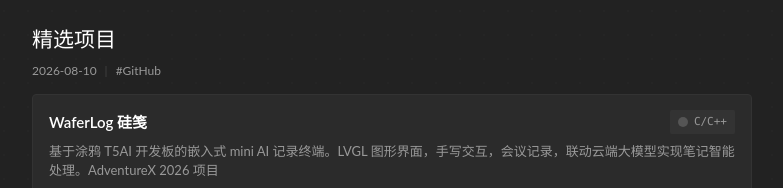
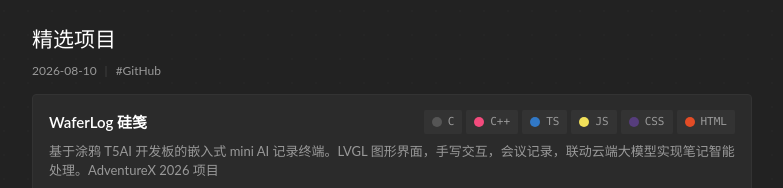
Before and after one commit to Zaienscookie/zain-blog, a plain HTML site: page index.html in a window 1280 px wide. Shown: the part 889-1077 px from the top of the page, without its empty margins (248-1031 px from the left). Drawn offline with Linux system fonts and the light colour scheme.

Commit message:
Show all WaferLog language badges in header

```diff
--- a/index.html
+++ b/index.html
@@ -93,7 +93,7 @@
       <div class="post-body">
 
                 <div class="proj-item">
-          <div class="proj-head"><span class="proj-name">WaferLog 硅笺</span><span class="proj-lang lang-c">C/C++</div>
+          <div class="proj-head"><span class="proj-name">WaferLog 硅笺</span><span class="proj-langs"><span class="proj-lang lang-c">C</span><span class="proj-lang lang-cpp">C++</span><span class="proj-lang lang-typescript">TS</span><span class="proj-lang lang-javascript">JS</span><span class="proj-lang lang-css">CSS</span><span class="proj-lang lang-html">HTML</span></span></div>
           <p class="proj-desc"><span class="zh">基于涂鸦 T5AI 开发板的嵌入式 mini AI 记录终端。LVGL 图形界面，手写交互，会议记录，联动云端大模型实现笔记智能处理。AdventureX 2026 项目</span><span class="en">Embedded mini AI recorder based on Tuya T5AI board. LVGL GUI, handwriting input, meeting notes, cloud LLM-powered note processing. AdventureX 2026.</span></p>
           <div class="proj-tags"><span>#Adventure2026</span><span>LVGL</span><span>嵌入式</span><span>手写交互</span><span>AI</span></div>
           <a class="proj-link" href="https://github.com/Zaienscookie/WaferLog" target="_blank"><i class="fab fa-github"></i> GitHub</a>
--- a/style.css
+++ b/style.css
@@ -377,6 +377,9 @@ body.lang-fade { animation: langFade .25s ease; }
 .proj-lang.lang-dockerfile::before { background: #384d54; }
 .proj-lang.lang-none::before { background: #8b949e; }
 
+/* 多语言徽章容器 */
+.proj-langs { display: flex; gap: 4px; flex-wrap: wrap; justify-content: flex-end; }
+
 /* ═══ 动态时间线 ═══ */
 .timeline { position: relative; padding-left: 22px; }
 .timeline::before {
```
Also changed, not shown: posts/index.html (+1 -1 lines).
